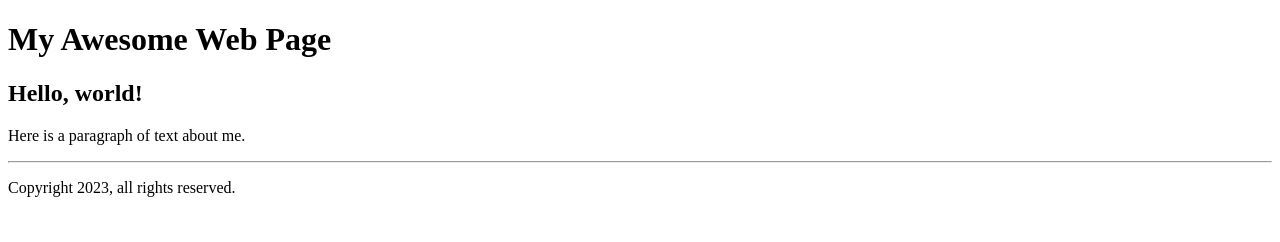
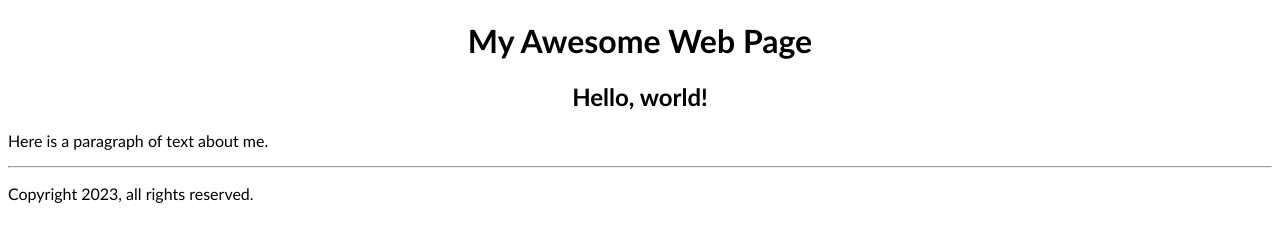
Before and after one commit to emily-qli/my-awesome-website, a plain HTML site: page index.html in a window 1280 px wide. Drawn offline with Linux system fonts and the light colour scheme.

Commit message:
Add basic CSS styles

```diff
--- a/index.html
+++ b/index.html
@@ -5,6 +5,7 @@
   <meta http-equiv="X-UA-Compatible" content="IE=edge">
   <meta name="viewport" content="width=device-width, initial-scale=1.0">
   <title>My Awesome Web Page</title>
+  <link rel="stylesheet" href="style.css">
 </head>
 <body>
   <header>
--- /dev/null
+++ b/style.css
@@ -0,0 +1,7 @@
+body {
+  font-family: 'Gill Sans', sans-serif;
+}
+
+h1, h2 {
+  text-align: center;
+}
```
